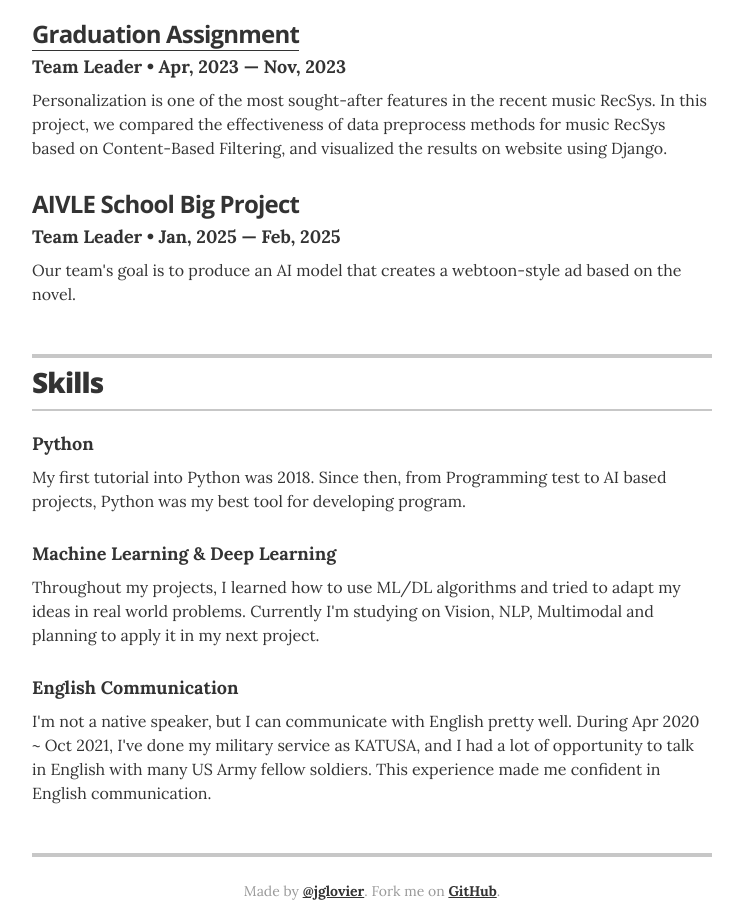
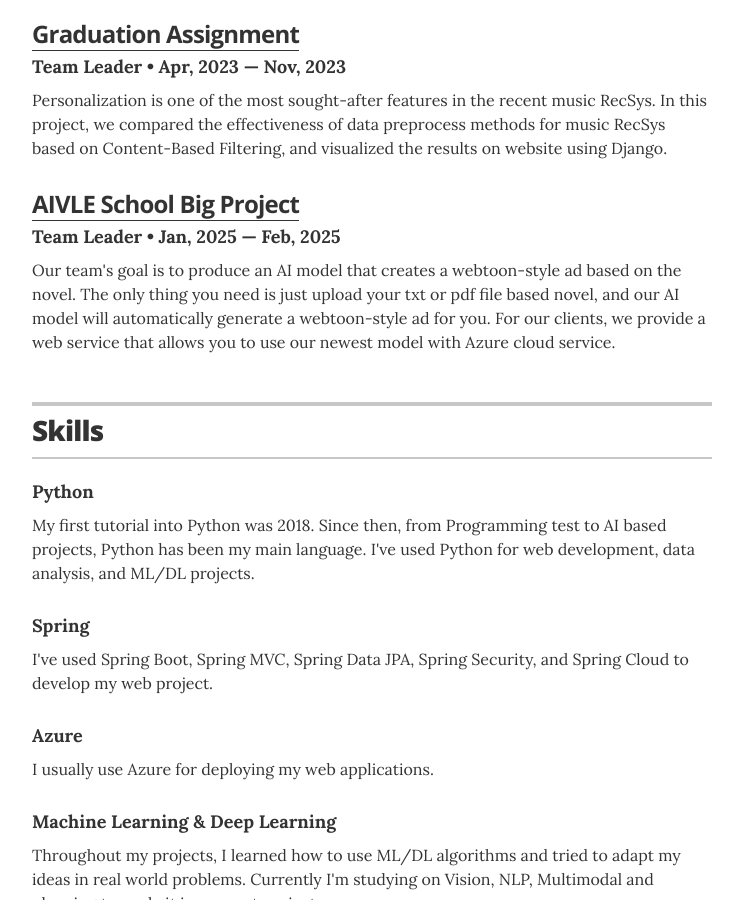
Before and after one commit to gaeul-3041/gaeul-3041.github.io, a Jekyll site: the page built from index.html, in a window 1280 px wide and 900 px high, scrolled down 1537 px. Shown: the whole window, without its empty margins (268-1011 px from the left). Built offline with Jekyll 4.4.1, drawn with Linux system fonts in a browser that asks for light colours.

Commit message:
빅프 내용 추가

```diff
--- a/_data/projects.yml
+++ b/_data/projects.yml
@@ -18,5 +18,5 @@
 - project: AIVLE School Big Project
   role: Team Leader
   duration: Jan, 2025 &mdash; Feb, 2025
-  # url: "#"
-  description: Our team's goal is to produce an AI model that creates a webtoon-style ad based on the novel.
+  url: 'https://github.com/kt-aivle-bigproject28'
+  description: Our team's goal is to produce an AI model that creates a webtoon-style ad based on the novel. The only thing you need is just upload your txt or pdf file based novel, and our AI model will automatically generate a webtoon-style ad for you. For our clients, we provide a web service that allows you to use our newest model with Azure cloud service.
--- a/_data/skills.yml
+++ b/_data/skills.yml
@@ -1,7 +1,11 @@
 # Skills
 # Python
 - skill: Python
-  description: My first tutorial into Python was 2018. Since then, from Programming test to AI based projects, Python was my best tool for developing program.
+  description: My first tutorial into Python was 2018. Since then, from Programming test to AI based projects, Python has been my main language. I've used Python for web development, data analysis, and ML/DL projects.
+- skill: Spring
+  description: I've used Spring Boot, Spring MVC, Spring Data JPA, Spring Security, and Spring Cloud to develop my web project.
+- skill: Azure
+  description: I usually use Azure for deploying my web applications.
 
 # ML & DL
 - skill: Machine Learning & Deep Learning
```
